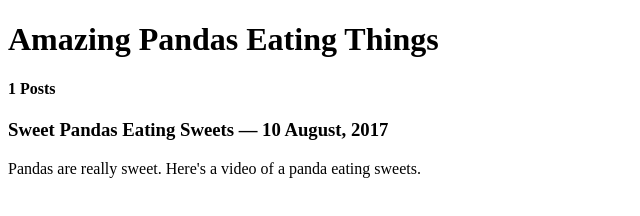
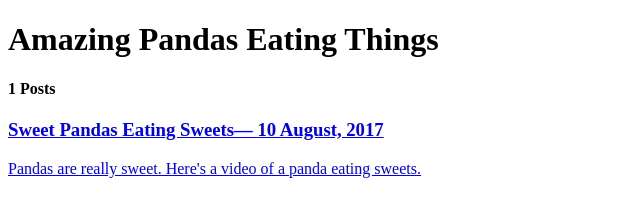
Before and after one commit to MotokiNaito/Gatsby-Tutorial, a Gatsby site: page / in a window 1280 px wide. Shown: the whole page, without its empty margins (0-640 px from the left). Built offline with nearby package versions, Linux system fonts and the light colour scheme; Gatsby itself is replaced by a stand-in of ours.

Commit message:
finished this tutorial

```diff
--- a/src/pages/index.jsx
+++ b/src/pages/index.jsx
@@ -1,18 +1,20 @@
 import React from "react"
-import { graphql } from "gatsby"
+import { Link, graphql } from "gatsby"
 
 export default ({ data }) => {
-  console.log(data)
   return (
     <div>
       <h1>Amazing Pandas Eating Things</h1>
       <h4>{data.allMarkdownRemark.totalCount} Posts</h4>
       {data.allMarkdownRemark.edges.map(({ node }) => (
         <div key={node.id}>
-          <h3>
-            {node.frontmatter.title} <span>— {node.frontmatter.date}</span>
-          </h3>
-          <p>{node.excerpt}</p>
+          <Link to={node.fields.slug}>
+            <h3>
+              {node.frontmatter.title}
+              <span>— {node.frontmatter.date}</span>
+            </h3>
+            <p>{node.excerpt}</p>
+          </Link>
         </div>
       ))}
     </div>
@@ -21,7 +23,7 @@ export default ({ data }) => {
 
 export const query = graphql`
   query {
-    allMarkdownRemark {
+    allMarkdownRemark(sort: { fields: [frontmatter___date], order: DESC }) {
       totalCount
       edges {
         node {
@@ -30,6 +32,9 @@ export const query = graphql`
             title
             date(formatString: "DD MMMM, YYYY")
           }
+          fields {
+            slug
+          }
           excerpt
         }
       }
```
Also changed, not shown: src/templates/blog-post.jsx (+18 -2 lines).
